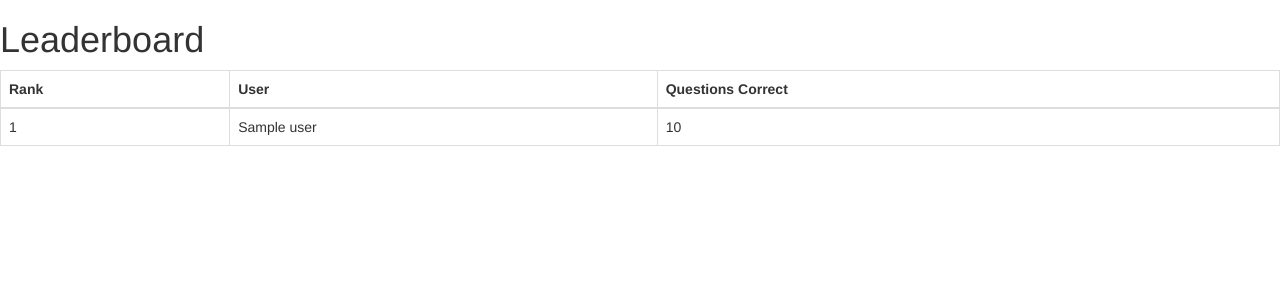
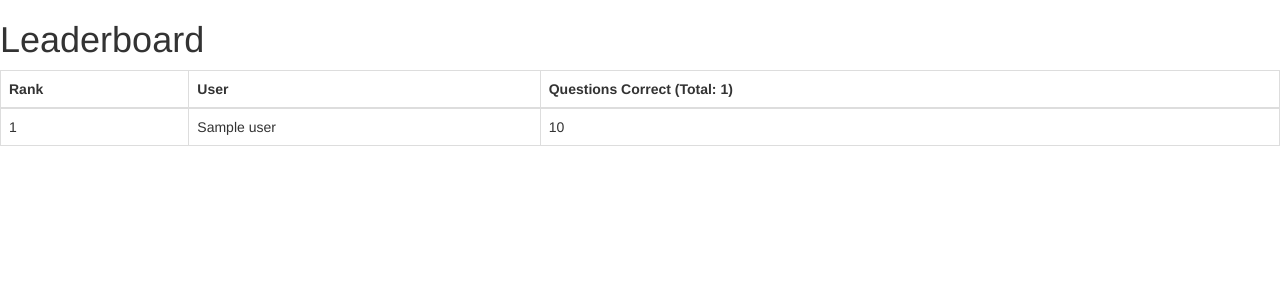
Before and after one commit to Pinafore/qb-api, a Flask app: template web/templates/leaderboard.html in a window 1280 px wide. Shown: the top 300 px of the page. Run offline with Flask 2, Linux system fonts and the light colour scheme; the template is opened without the code that fills it: most values are stand-ins (such as "Sample title", 1, 10 or a date in 2020); parts of the project's set-up code (start-up, migrations or seed data) failed here and were passed over; some libraries are stand-ins or nearby versions.

Commit message:
Added total number of questions to leaderboard

```diff
--- a/web/api.py
+++ b/web/api.py
@@ -113,8 +113,9 @@ class Answer(Resource):
         guess = request.form['guess']
         check_auth(user_id, api_key)
         answer, correct = QuizBowl.submit_guess(user_id, question_id, guess)
+        num_questions = QuizBowl.num_questions()
 
-        return jsonify({'correct': correct, 'answer': answer})
+        return jsonify({'correct': correct, 'answer': answer, 'num_questions:': num_questions})
 
 
 def create_server():
--- a/web/templates/leaderboard.html
+++ b/web/templates/leaderboard.html
@@ -8,7 +8,7 @@
     <tr>
       <th>Rank</th>
       <th>User</th>
-      <th>Questions Correct</th>
+      <th>Questions Correct (Total: {{ num_questions }})</th>
     </tr>
     <tbody>
       {% for user, score in scores %}
```
